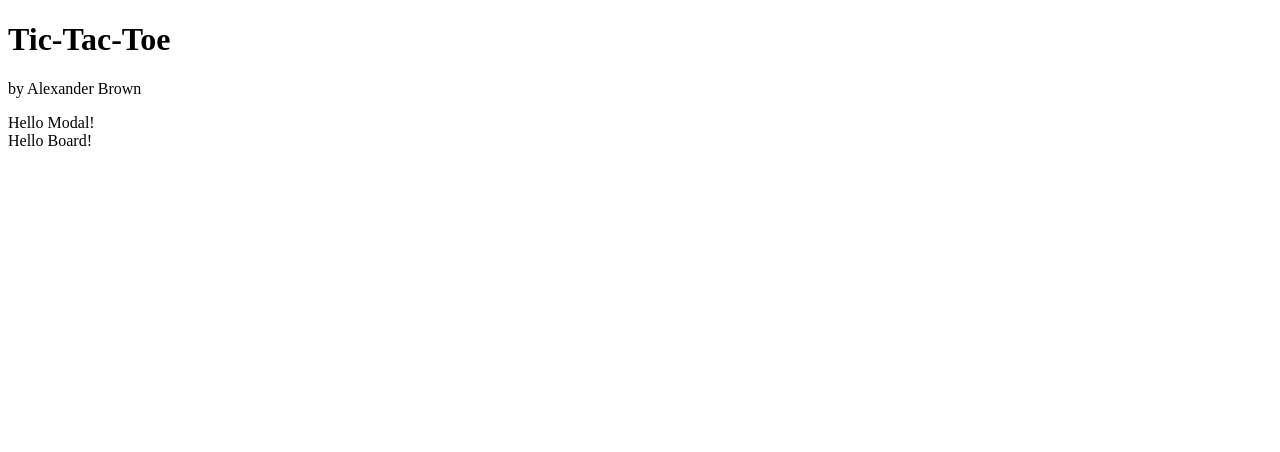
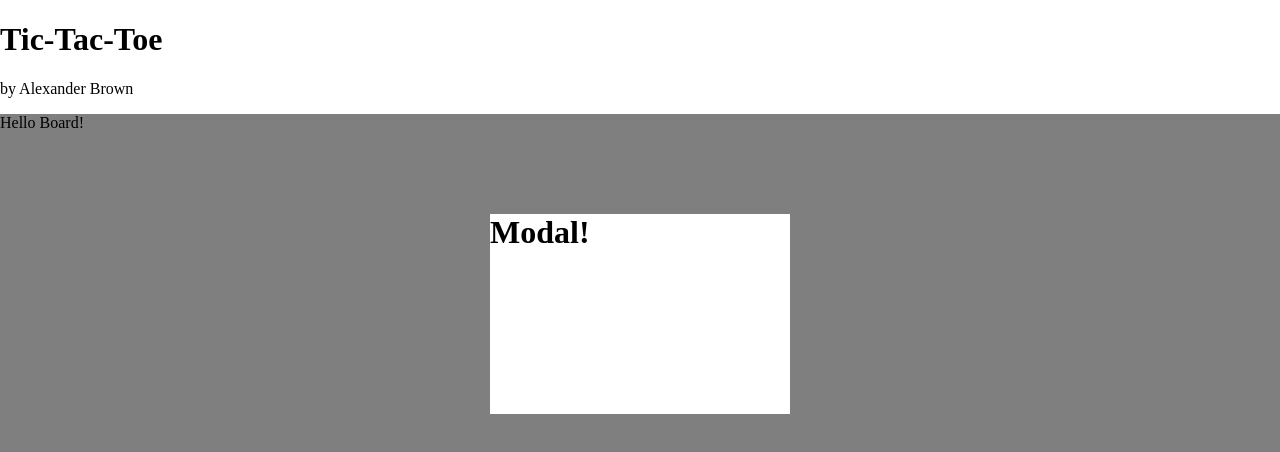
Before and after one commit to webtechalex/tic-tac-toe, a React app: page / in a window 1280 px wide. Shown: the top 452 px of the page. Built offline with nearby package versions, Linux system fonts and the light colour scheme.

Commit message:
added basic modal styling

```diff
--- a/package.json
+++ b/package.json
@@ -30,6 +30,8 @@
     "deep-freeze": "0.0.1",
     "html-webpack-plugin": "^2.30.1",
     "mocha": "^4.0.1",
+    "node-sass": "^4.5.3",
+    "sass-loader": "^6.0.6",
     "style-loader": "^0.19.0",
     "webpack": "^3.6.0",
     "webpack-dev-server": "^2.9.1"
--- a/src/components/Modal.js
+++ b/src/components/Modal.js
@@ -1,8 +1,13 @@
 import React from 'react';
 
 const Modal = props => {
+  console.log(props);
   return (
-    <div>Hello Modal!</div>
+    <div className="mask">
+      <div className="modal-panel">
+        <h1>Modal!</h1>
+      </div>
+    </div>
   );
 };
 
--- /dev/null
+++ b/src/components/styles/index.scss
@@ -0,0 +1,19 @@
+body {
+  margin: 0;
+  padding: 0;
+}
+
+.mask {
+  position: fixed;
+  width: 100%;
+  height: 100%;
+  background: rgba(0,0,0,0.5);
+}
+
+.modal-panel {
+  position: relative;
+  margin: 100px auto;
+  width: 300px;
+  height: 200px;
+  background: #fff;
+}
--- a/src/index.js
+++ b/src/index.js
@@ -1,5 +1,7 @@
 import React from 'react';
 import ReactDOM from 'react-dom';
+
+import './components/styles/index.scss';
 
 import App from './components/App';
 
--- a/webpack.config.js
+++ b/webpack.config.js
@@ -14,21 +14,16 @@ module.exports = {
         test: /\.js$/,
         exclude: /node_modules/,
         use: [
-          {
-            loader: 'babel-loader'
-          }
+          {loader: 'babel-loader'}
         ]
       },
       {
         test: /\.scss$/,
         exclude: /node_modules/,
         use: [
-          {
-            loader: "style-loader"
-          },
-          {
-            loader: "css-loader"
-          }
+          {loader: "style-loader"},
+          {loader: "css-loader"},
+          {loader: "sass-loader"}
         ]
       }
     ]
```
Also changed, not shown: 1 other file (tests, documents, lock files or other folders).
